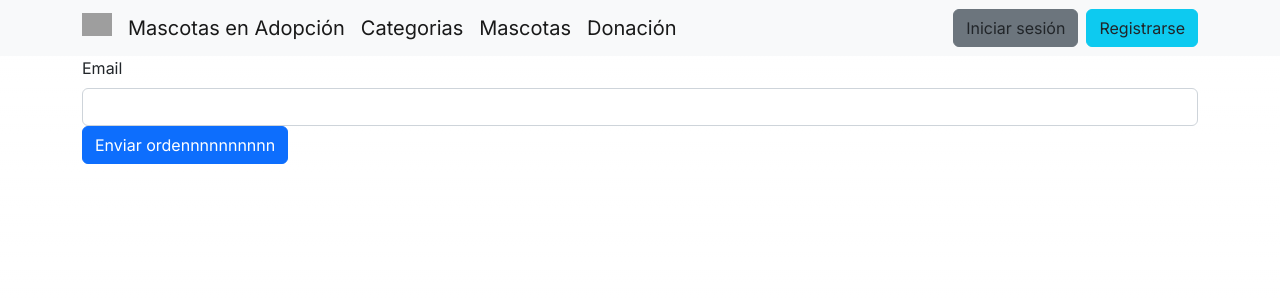
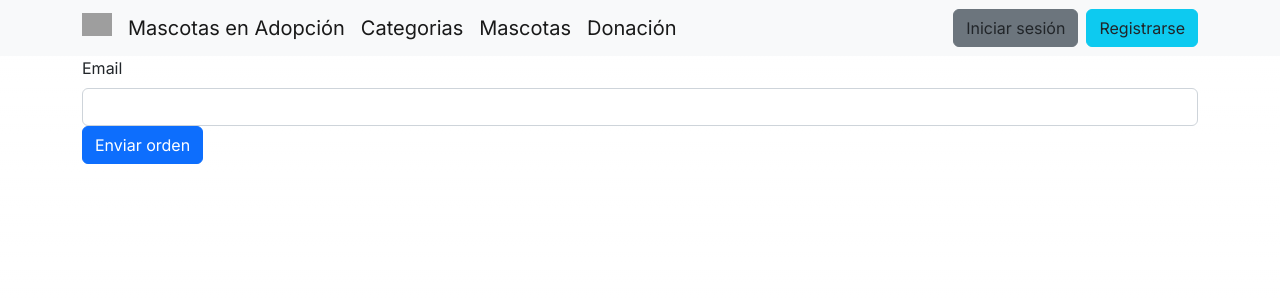
Before and after one commit to iaw-2023/NetworkKnights-React, a Next.js app: page /adoptar/1 in a window 1280 px wide. Shown: the top 300 px of the page. Built offline with nearby package versions, Linux system fonts and the light colour scheme; grey boxes are pictures that could not be loaded.

Commit message:
cambios menores

```diff
--- a/src/app/adoptar/[id]/page.js
+++ b/src/app/adoptar/[id]/page.js
@@ -51,7 +51,7 @@ function AdoptarId({params}) {
       </FormGroup>
 
       <Button onClick={handleShow} variant="primary" type="submit">
-        Enviar ordennnnnnnnnn
+        Enviar orden
       </Button>
 
       <div
```
